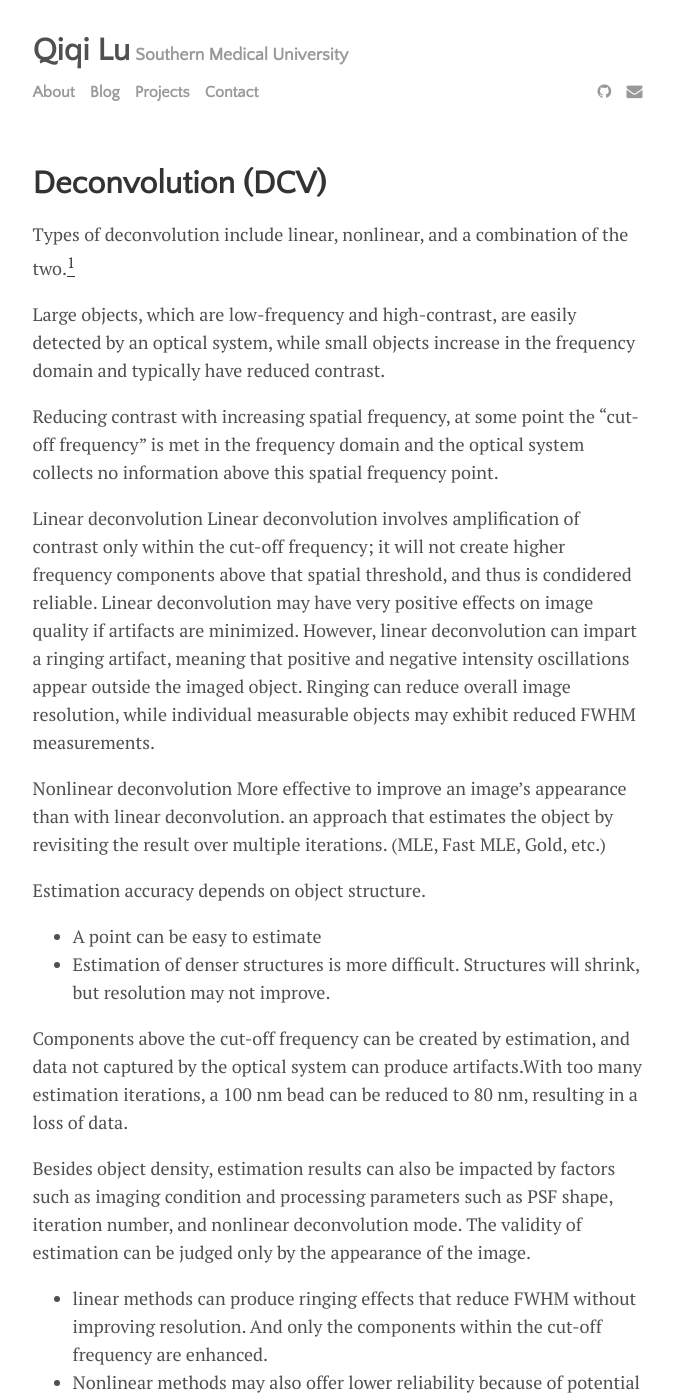
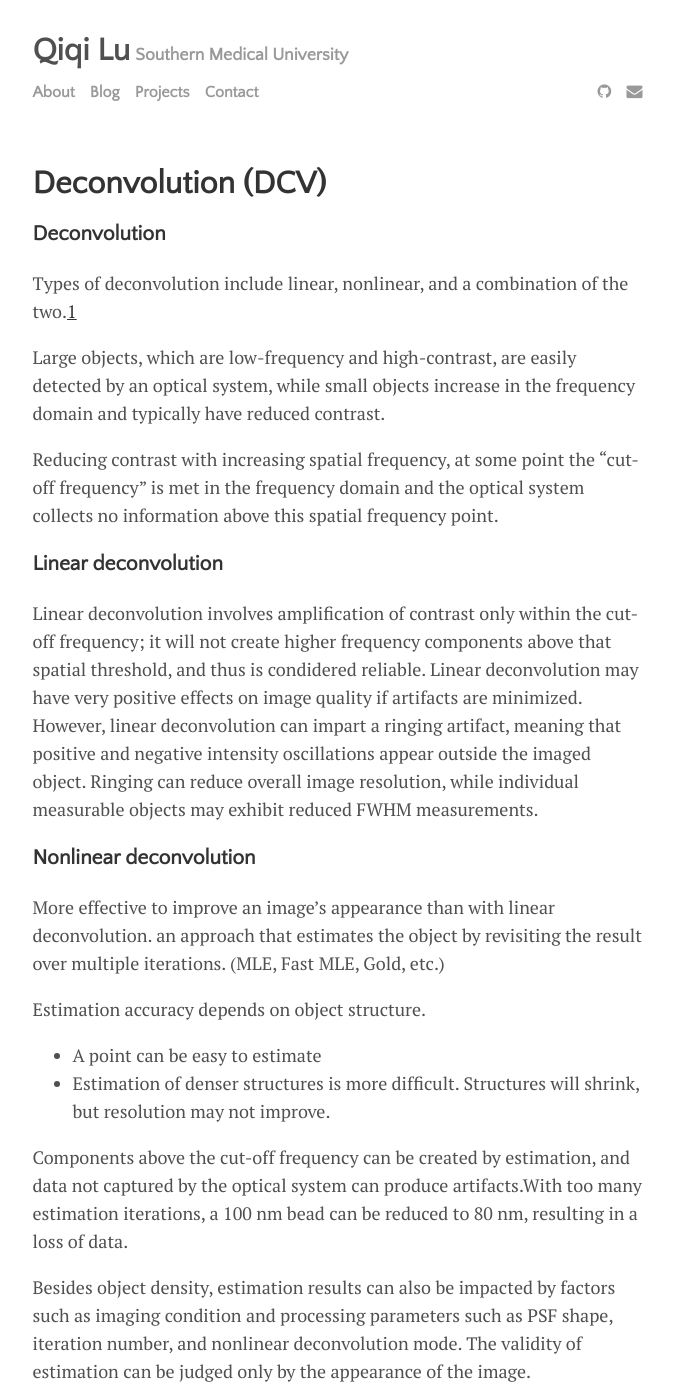
Before and after one commit to Recklexx/Recklexx.github.io, a Jekyll site: the page built from _posts/blogs/2024-07-08-test.md, in a window 1280 px wide and 1400 px high. Shown: the whole window, without its empty margins (300-974 px from the left). Built offline with Jekyll 4.4.1, drawn with Linux system fonts in a browser that asks for light colours; some of the changed text lies outside the part shown.

Commit message:
Update 2024-07-08-test.md

```diff
--- a/_posts/blogs/2024-07-08-test.md
+++ b/_posts/blogs/2024-07-08-test.md
@@ -6,18 +6,19 @@
 date: 2024-07-08
 ---
 
-Types of deconvolution include linear, nonlinear, and a combination of the two.[<sup>1</sup>](https://www.laserfocusworld.com/optics/article/16556298/microscopy-image-processing-a-deconvolution-revolution-for-confocal-image-enhancement)
+### Deconvolution
+Types of deconvolution include linear, nonlinear, and a combination of the two.[1]
 
 Large objects, which are low-frequency and high-contrast, are easily detected by an optical system, while small objects increase in the frequency domain and typically have reduced contrast.
 
 Reducing contrast with increasing spatial frequency, at some point the “cut-off frequency” is met in the frequency domain and the optical system collects no information above this spatial frequency point.
 
-Linear deconvolution
+### Linear deconvolution
 Linear deconvolution involves amplification of contrast only within the cut-off frequency; it will not create higher frequency components above that spatial threshold, and thus is condidered reliable.
 Linear deconvolution may have very positive effects on image quality if artifacts are minimized.
 However, linear deconvolution can impart a ringing artifact, meaning that positive and negative intensity oscillations appear outside the imaged object. Ringing can reduce overall image resolution, while individual measurable objects may exhibit reduced FWHM measurements.
 
-Nonlinear deconvolution
+### Nonlinear deconvolution
 More effective to improve an image's appearance than with linear deconvolution.
 an approach that estimates the object by revisiting the result over multiple iterations.  (MLE, Fast MLE, Gold, etc.)
 
```
Also changed, not shown: other parts of _posts/blogs/2024-07-08-test.md (+4 -1 lines).
